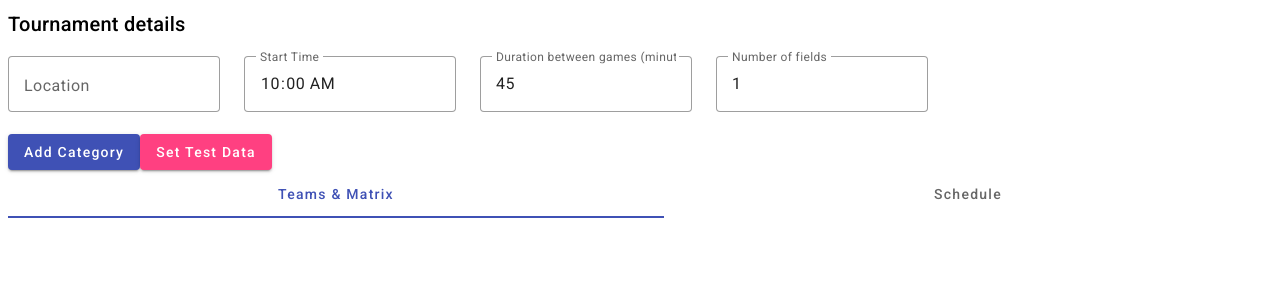
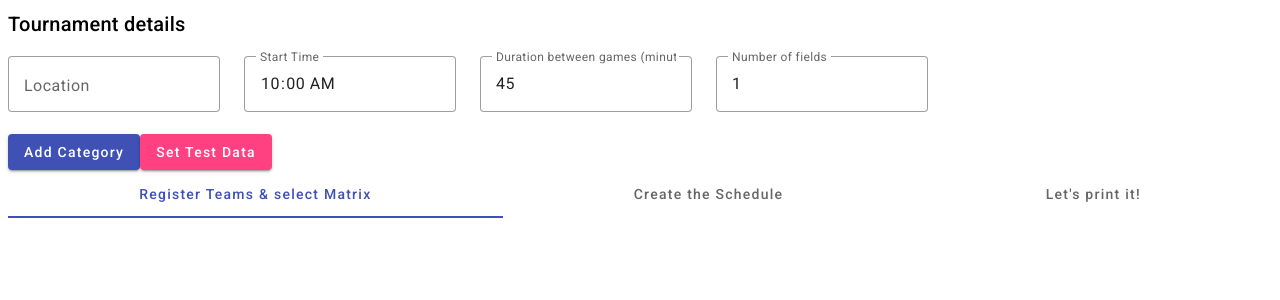
Before and after one commit to alexeil/kb-matrixes, an Angular app: page / in a window 1280 px wide. Shown: the top 300 px of the page. Built offline with nearby package versions, Linux system fonts and the light colour scheme.

Commit message:
move to print tab

```diff
--- a/src/app/app.component.html
+++ b/src/app/app.component.html
@@ -28,7 +28,7 @@
 
 <mat-tab-group [(selectedIndex)]="mainTabIndex">
   <!-- Teams/Matrix/Game Sheets Tab -->
-  <mat-tab label="Teams & Matrix">
+  <mat-tab label="Register Teams & select Matrix">
     <mat-tab-group [(selectedIndex)]="selectedCategoryIndex">
       <mat-tab *ngFor="let cat of categories; let i = index; trackBy: trackByCategoryId">
         <ng-template mat-tab-label>
@@ -46,20 +46,21 @@
           <app-team-input [teams]="cat.teams" [catIndex]="i"></app-team-input>
           <app-matrix [teams]="cat.teams" [catIndex]="i"></app-matrix>
         </div>
-
-        <br /><br />
-
-        <app-ranking [lang]="lang" [catIndex]="i"></app-ranking>
-
-        <app-game-sheet [catIndex]="i"></app-game-sheet>
-
       </mat-tab>
     </mat-tab-group>
   </mat-tab>
 
   <!-- Schedule Tab -->
-  <mat-tab label="Schedule">
-    <app-schedule [categories]="categories" [scheduleStart]="scheduleStart"
-      [scheduleInterval]="scheduleInterval" [fields]="scheduleFields"></app-schedule>
+  <mat-tab label="Create the Schedule">
+    <app-schedule [categories]="categories" [scheduleStart]="scheduleStart" [scheduleInterval]="scheduleInterval"
+      [fields]="scheduleFields"></app-schedule>
+  </mat-tab>
+
+  <mat-tab label="Let's print it!">
+
+    <div *ngFor="let cat of categories; let i = index;">
+      <app-ranking [lang]="lang" [catIndex]="i"></app-ranking>
+      <app-game-sheet [catIndex]="i"></app-game-sheet>
+    </div>
   </mat-tab>
 </mat-tab-group>
--- a/src/app/components/game-sheet/game-sheet.component.html
+++ b/src/app/components/game-sheet/game-sheet.component.html
@@ -1,7 +1,6 @@
 <div *ngIf="matchMatrix.length > 0">
 
-    <h2>Game sheets</h2>
-
+<h2> {{ categoryName }} - Game sheets</h2>
     <button mat-raised-button color="accent" (click)="printGameSheets()">Print to PDF</button>
 
     <div #gameSheets class="game-sheets-container">
--- a/src/app/components/game-sheet/game-sheet.component.ts
+++ b/src/app/components/game-sheet/game-sheet.component.ts
@@ -15,6 +15,7 @@ export class GameSheetComponent implements OnInit, OnDestroy {
   matchMatrix: (string | number)[][] = [];
   teams: string[] = [];
   teamLabels = ['Blue', 'Gray', 'Black'];
+  categoryName: string = '';
 
   @ViewChild('gameSheets') gameSheets!: ElementRef;
 
@@ -28,6 +29,7 @@ export class GameSheetComponent implements OnInit, OnDestroy {
       if (cat) {
         this.matchMatrix = cat.displayMatrix;
         this.teams = cat.teams;
+        this.categoryName = cat.name;
       }
     });
   }
--- a/src/app/components/ranking/ranking.component.html
+++ b/src/app/components/ranking/ranking.component.html
@@ -1,4 +1,4 @@
-<h2>Ranking table</h2>
+<h2> {{ categoryName }} - Ranking table</h2>
 
 <button mat-raised-button color="accent" (click)="printRanking()">Print to PDF</button>
 
--- a/src/app/components/ranking/ranking.component.ts
+++ b/src/app/components/ranking/ranking.component.ts
@@ -15,6 +15,7 @@ export class RankingComponent implements OnInit, OnDestroy {
   @ViewChild('rankingTable') rankingTable!: ElementRef;
 
   teams: string[] = [];
+  categoryName: string = '';
   private sub!: Subscription;
 
   get tableHeaders() {
@@ -47,6 +48,7 @@ export class RankingComponent implements OnInit, OnDestroy {
     this.sub = this.catState.categories$.subscribe(categories => {
       const cat = categories[this.catIndex];
       this.teams = cat ? cat.teams : [];
+      this.categoryName = cat ? cat.name : '';
     });
   }
 
```
